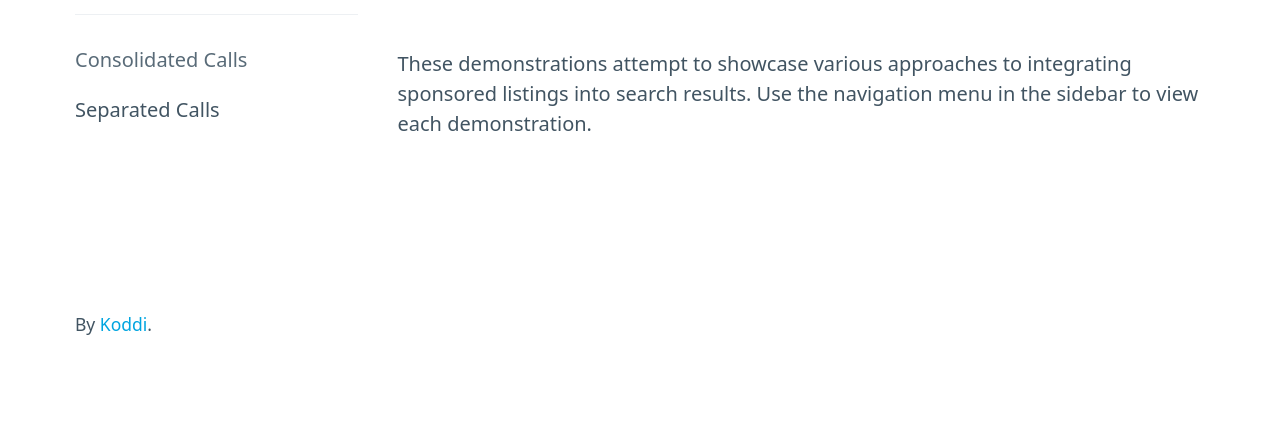
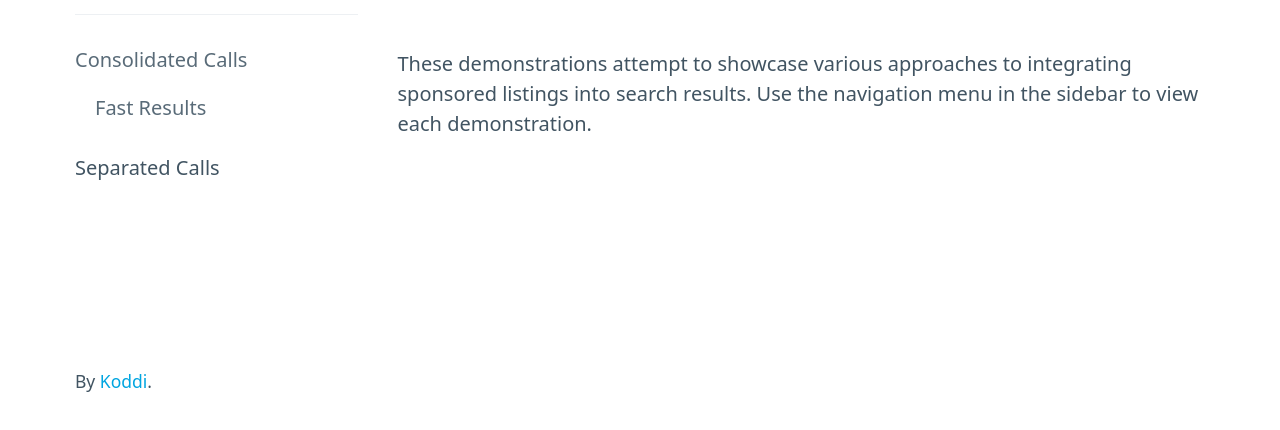
Before and after one commit to KoddiDev/blog-integrating-sponsored-listings, a website built with Vite: page index.html in a window 1280 px wide. Shown: the part 260-690 px from the top of the page. Built offline with nearby package versions, Linux system fonts and the light colour scheme; what pubsub-js would draw is missing.

Commit message:
Add new route and style sub-nav

```diff
--- a/css/main.css
+++ b/css/main.css
@@ -8,6 +8,9 @@ body {
     --primary-focus: rgba(0, 165, 223, 0.125)
 }
 
+app-nav nav ul ul:first-of-type {
+    margin-left: var(--nav-element-spacing-horizontal);
+}
 app-nav a[aria-current] {
     color: var(--primary);
 }
--- a/js/components/nav.js
+++ b/js/components/nav.js
@@ -16,16 +16,21 @@ class AppNav extends HTMLElement {
                 <ul>
                     <li><a href="/" class="secondary">Introduction</a></li>
                     <li><hr></li>
-                    <li><a href="/consolidated" class="secondary">Consolidated Calls</a></li>
+                    <li>
+                        <a href="/consolidated" class="secondary">Consolidated Calls</a>
+                        <ul>
+                            <li><a href="/consolidated/fast-results" class="secondary">Fast Results</a>
+                        </ul>
+                    </li>
                     <li>
                         Separated Calls
-                        <ol>
+                        <ul>
                             <li></li>
                             <li></li>
                             <li></li>
                             <li></li>
                             <li></li>
-                        </ol>
+                        </ul>
                     </li>
                 </ul>
             </nav>
--- a/js/router.js
+++ b/js/router.js
@@ -3,11 +3,13 @@ import { ROUTE } from './message-topics.js';
 
 import home from './views/home.js';
 import consolidated from './views/consolidated.js';
+import consolidatedFast from './views/consolidated-fast.js';
 
 
 const routes = {
     '/': { title: 'Home', render: home },
-    '/consolidated': { title: 'Consolidated Calls', render: consolidated }
+    '/consolidated': { title: 'Consolidated Calls', render: consolidated },
+    '/consolidated/fast-results': { title: 'Consolidated Calls - Fast Results', render: consolidatedFast }
 };
 
 
--- /dev/null
+++ b/js/views/consolidated-fast.js
@@ -0,0 +1,11 @@
+export default () => `
+    <hgroup>
+        <h2>Consolidated Calls</h2>
+        <h3>Fast Results</h3>
+    </hgroup>
+    <p>
+        In this simulation, the search form below will spawn a single, consolidated call to the "server".
+        The response will be fast enough for our UX requirements,
+        so we will see search results and winning ads come back together.
+    </p>
+`;
```
